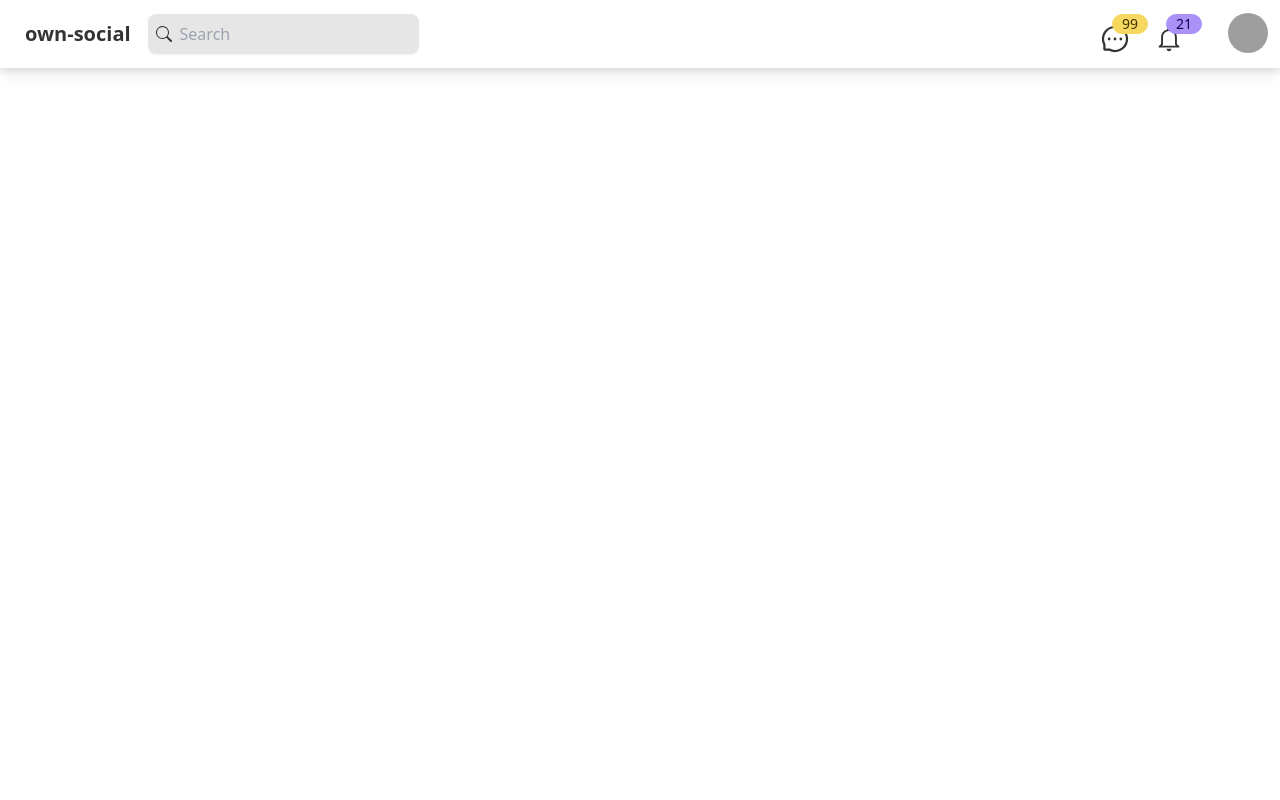
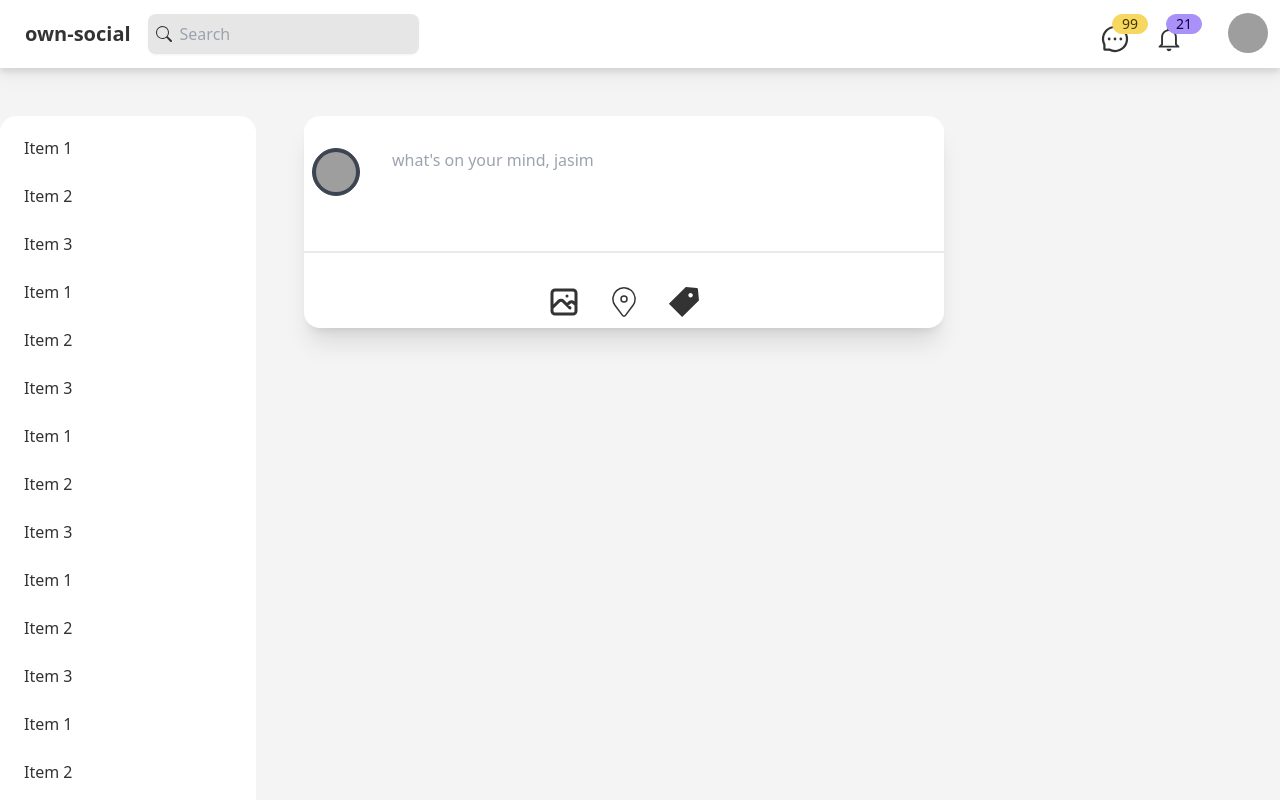
Before and after one commit to Jasimahmedq2/social-media-frontEnd, a React (Create React App) app: page / in a window 1280 px wide. Shown: the top 800 px of the page. Built offline with nearby package versions, Linux system fonts and the light colour scheme; grey boxes are pictures that could not be loaded.

Commit message:
create post design

```diff
--- a/src/App.css
+++ b/src/App.css
@@ -1,38 +1,4 @@
-.App {
-  text-align: center;
+body{
+  margin: 0;
+  background: #f4f4f4;
 }
-
-.App-logo {
-  height: 40vmin;
-  pointer-events: none;
-}
-
-@media (prefers-reduced-motion: no-preference) {
-  .App-logo {
-    animation: App-logo-spin infinite 20s linear;
-  }
-}
-
-.App-header {
-  background-color: #282c34;
-  min-height: 100vh;
-  display: flex;
-  flex-direction: column;
-  align-items: center;
-  justify-content: center;
-  font-size: calc(10px + 2vmin);
-  color: white;
-}
-
-.App-link {
-  color: #61dafb;
-}
-
-@keyframes App-logo-spin {
-  from {
-    transform: rotate(0deg);
-  }
-  to {
-    transform: rotate(360deg);
-  }
-}
--- /dev/null
+++ b/src/Components/CreatePost.js
@@ -0,0 +1,32 @@
+import React from 'react';
+import {AiFillTag} from 'react-icons/ai'
+import {CiLocationOn} from 'react-icons/ci'
+import {HiOutlinePhotograph} from 'react-icons/hi'
+
+
+const CreatePost = () => {
+  return (
+    <div>
+      <div className="card w-full bg-white shadow-xl">
+        <div className="">
+          <div className="flex items-center space-x-2 p-2 rounded-lg">
+            <label className="btn  btn-circle avatar">
+              <div className="w-10 rounded-full">
+                <img src="https://placeimg.com/80/80/people" />
+              </div>
+            </label>
+            <textarea type="text" placeholder="what's on your mind, jasim"  className="focus:outline-0 w-full p-6 resize-none" />
+          </div>
+        </div>
+        <div className="divider"></div>
+        <div className='flex justify-center items-center space-x-6 p-2'>
+        <span className='text-4xl'><HiOutlinePhotograph /></span>
+        <span className='text-4xl'><CiLocationOn /></span>
+        <span className='text-4xl'><AiFillTag /></span>
+     </div>
+      </div>
+    </div>
+  );
+};
+
+export default CreatePost;
--- /dev/null
+++ b/src/Components/LeftBar.js
@@ -0,0 +1,12 @@
+import React from 'react';
+import NestedMenu from './NestedMenu';
+
+const LeftBar = () => {
+  return (
+    <div className='w-1/5'>
+      <NestedMenu />
+    </div>
+  );
+};
+
+export default LeftBar;
--- /dev/null
+++ b/src/Components/NestedMenu.js
@@ -0,0 +1,31 @@
+import React from 'react';
+
+const NestedMenu = () => {
+  return (
+    <div>
+      <ul className="menu bg-base-100 w-full  p-2 rounded-box ">
+        <li><a>Item 1</a></li>
+        <li><a>Item 2</a></li>
+        <li><a>Item 3</a></li>
+        <li><a>Item 1</a></li>
+        <li><a>Item 2</a></li>
+        <li><a>Item 3</a></li>
+        <li><a>Item 1</a></li>
+        <li><a>Item 2</a></li>
+        <li><a>Item 3</a></li>
+        <li><a>Item 1</a></li>
+        <li><a>Item 2</a></li>
+        <li><a>Item 3</a></li>
+        <li><a>Item 1</a></li>
+        <li><a>Item 2</a></li>
+        <li><a>Item 3</a></li>
+        <li><a>Item 1</a></li>
+        <li><a>Item 2</a></li>
+        <li><a>Item 3</a></li>
+      </ul>
+
+    </div>
+  );
+};
+
+export default NestedMenu;
--- /dev/null
+++ b/src/Components/Post.js
@@ -0,0 +1,11 @@
+import React from 'react';
+
+const Post = () => {
+  return (
+    <div>
+
+    </div>
+  );
+};
+
+export default Post;
--- /dev/null
+++ b/src/Components/RightBar.js
@@ -0,0 +1,10 @@
+import React from 'react';
+
+const RightBar = () => {
+  return (
+    <div>
+    </div>
+  );
+};
+
+export default RightBar;
--- a/src/Pages/Home/Home.js
+++ b/src/Pages/Home/Home.js
@@ -1,10 +1,21 @@
 import React from 'react';
+import CreatePost from '../../Components/CreatePost';
+import LeftBar from '../../Components/LeftBar';
+import RightBar from '../../Components/RightBar';
 import Navbar from '../../shared/Navbar';
 
 const Home = () => {
   return (
     <div>
       <Navbar />
+      <div className='flex space-x-6 pt-12'>
+        <LeftBar />
+        <RightBar />
+        <div className='w-1/2'>
+        <CreatePost />
+        </div>
+      </div>
+
     </div>
   );
 };
--- a/src/shared/Navbar.js
+++ b/src/shared/Navbar.js
@@ -5,7 +5,7 @@ import { IoMdNotificationsOutline } from 'react-icons/io'
 
 const Navbar = () => {
   return (
-    <div className='drop-shadow-lg'>
+    <div className='drop-shadow-lg sticky top-0 z-10'>
       <div className="navbar bg-base-100">
         <div className="flex-1">
           <p className="btn btn-ghost normal-case text-xl">own-social</p>
```
